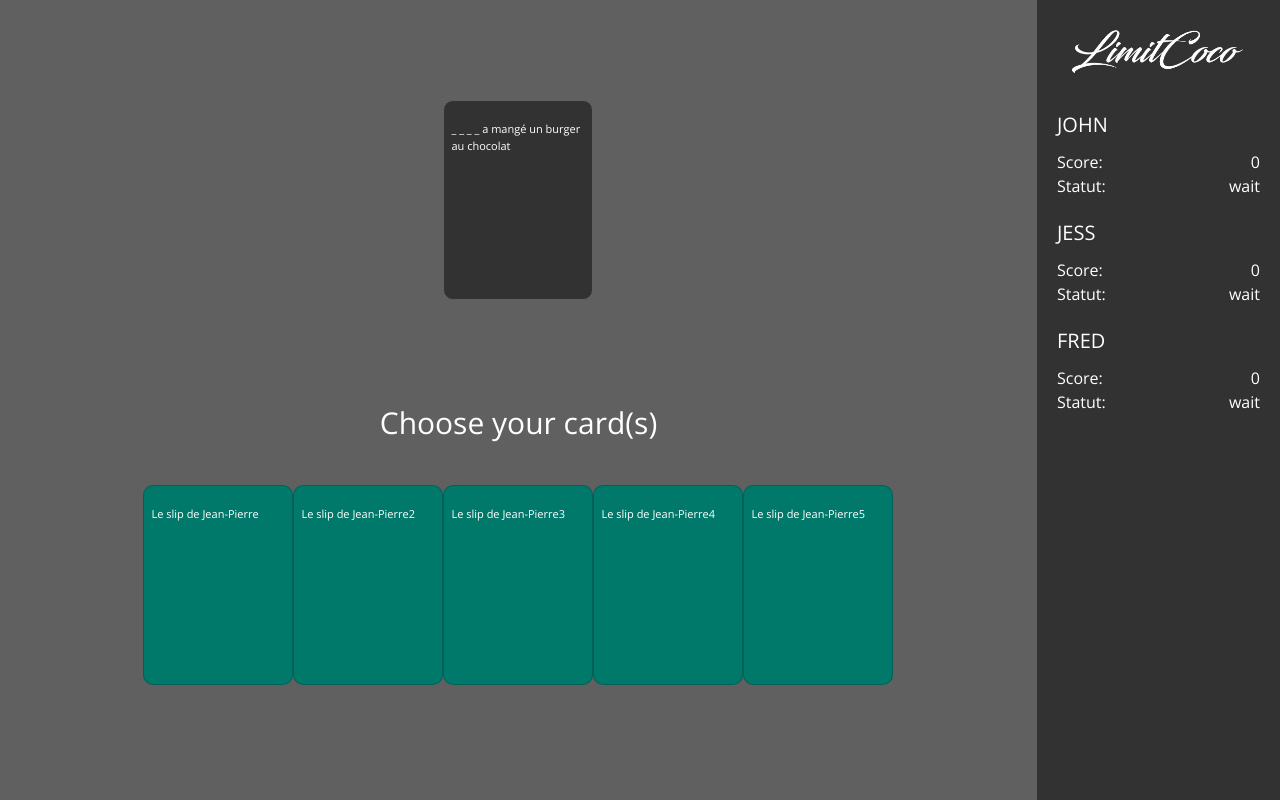
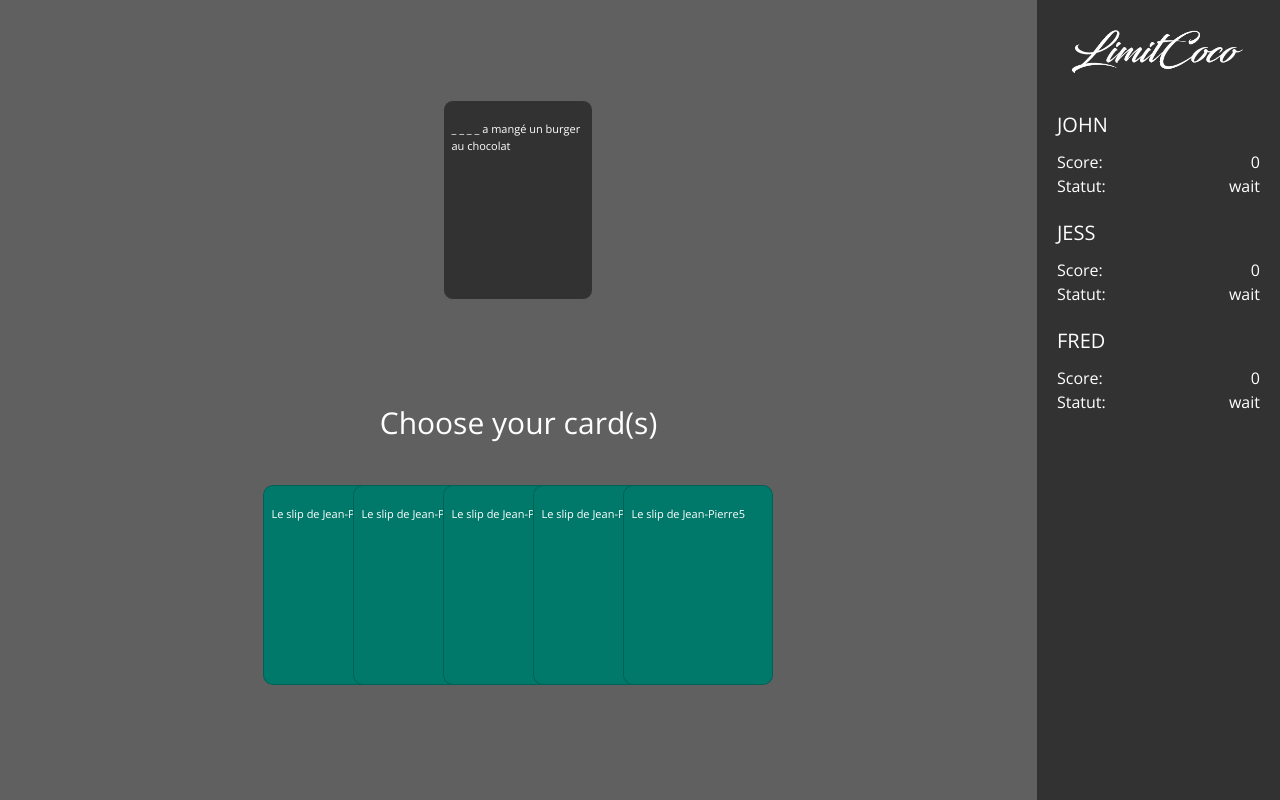
Before and after one commit to adrienvidal/limitcoco-react, a React (Create React App) app in the folder client/: page / in a window 1280 px wide. Built offline with nearby package versions, Linux system fonts and the light colour scheme.

Commit message:
hand simulation

```diff
--- a/client/src/components/game/AnswerBoard/index.jsx
+++ b/client/src/components/game/AnswerBoard/index.jsx
@@ -9,17 +9,37 @@ const QuestionBoard = () => {
   const gameContext = useContext(GameContext)
   const { users } = gameContext
 
+  // get your data
   const userYou = users.filter((user) => user.isYou)
+
+  // hand simulation
+  const translateCard = 60
 
   return (
     <Fragment>
       <h3 className={style.title}>Choose your card(s)</h3>
-      <div className={style['cards-hand']}>
-        {userYou[0].cards.map((card) => (
-          <div className={style['card-wrapper']}>
-            <AnswerCard key={card.id} card={card} />
-          </div>
-        ))}
+      <div
+        className={style['cards-hand']}
+        style={{
+          transform:
+            'translateX(' +
+            (translateCard * (userYou[0].cards.length - 1)) / 2 +
+            'px)',
+        }}
+      >
+        {userYou[0].cards.map((card, index) => {
+          return (
+            <div
+              key={card.id}
+              className={style['card-wrapper']}
+              style={{
+                transform: 'translateX(-' + translateCard * index + 'px)',
+              }}
+            >
+              <AnswerCard card={card} />
+            </div>
+          )
+        })}
       </div>
     </Fragment>
   )
```
